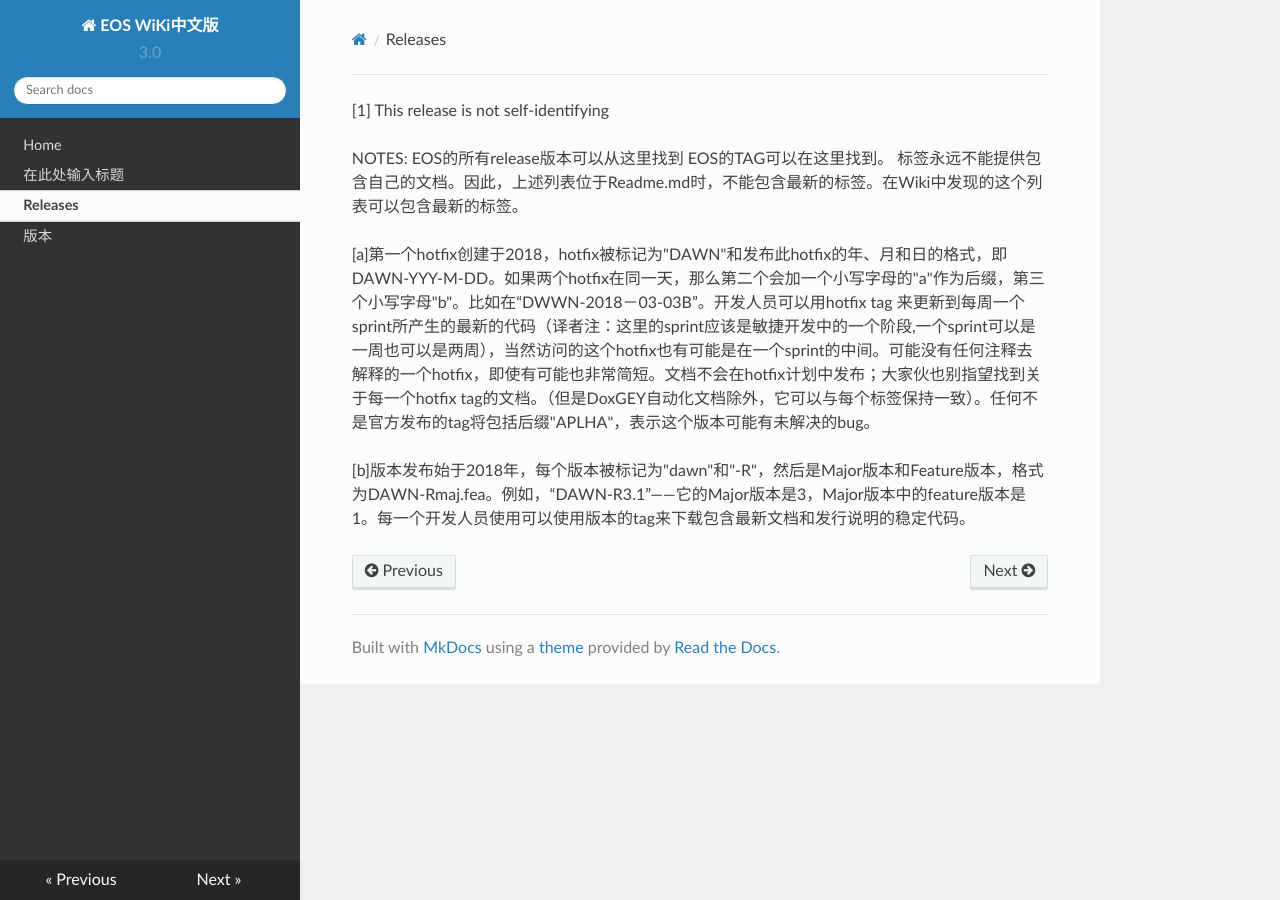
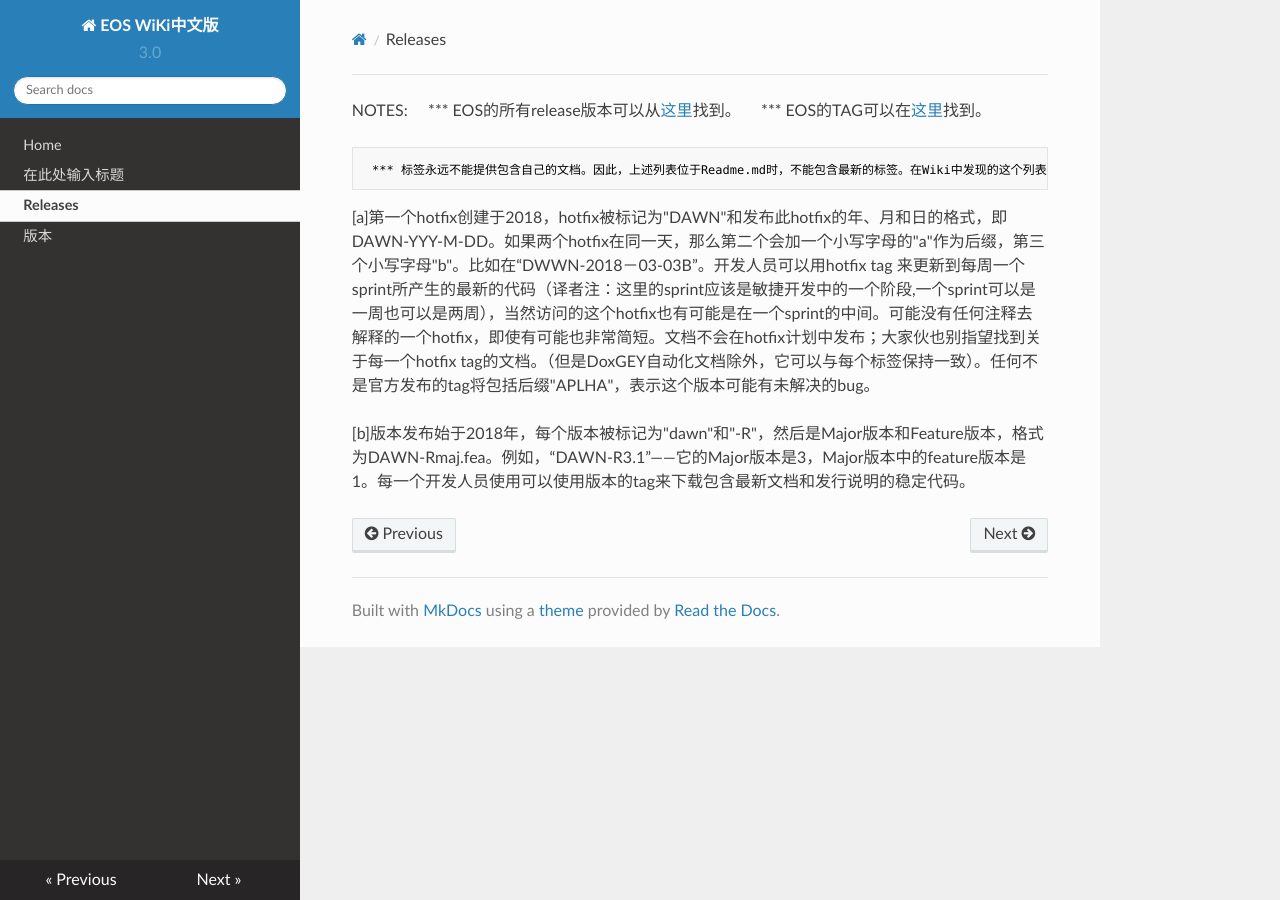
Before and after one commit to eostea/eos-wiki, an MkDocs documentation site: the page built from docs/releases.md, in a window 1280 px wide. Built offline with MkDocs 1.6.1, drawn with Linux system fonts in a browser that asks for light colours; nearby versions of some CDN libraries.

Commit message:
Update releases.md

```diff
--- a/docs/releases.md
+++ b/docs/releases.md
@@ -1,9 +1,10 @@
-[1] This release is not self-identifying
 
 NOTES:
-     EOS的所有release版本可以从这里找到
-     EOS的TAG可以在这里找到。
-	 标签永远不能提供包含自己的文档。因此，上述列表位于Readme.md时，不能包含最新的标签。在Wiki中发现的这个列表可以包含最新的标签。
+     *** EOS的所有release版本可以从[这里](https://github.com/EOSIO/eos/releases)找到。
+
+     *** EOS的TAG可以在[这里](https://github.com/EOSIO/eos/tags)找到。
+
+     *** 标签永远不能提供包含自己的文档。因此，上述列表位于Readme.md时，不能包含最新的标签。在Wiki中发现的这个列表可以包含最新的标签。
 
 [a]第一个hotfix创建于2018，hotfix被标记为"DAWN"和发布此hotfix的年、月和日的格式，即DAWN-YYY-M-DD。如果两个hotfix在同一天，那么第二个会加一个小写字母的"a"作为后缀，第三个小写字母"b"。比如在“DWWN-2018－03-03B”。开发人员可以用hotfix tag 来更新到每周一个sprint所产生的最新的代码（译者注：这里的sprint应该是敏捷开发中的一个阶段,一个sprint可以是一周也可以是两周），当然访问的这个hotfix也有可能是在一个sprint的中间。可能没有任何注释去解释的一个hotfix，即使有可能也非常简短。文档不会在hotfix计划中发布；大家伙也别指望找到关于每一个hotfix tag的文档。（但是DoxGEY自动化文档除外，它可以与每个标签保持一致）。任何不是官方发布的tag将包括后缀"APLHA"，表示这个版本可能有未解决的bug。
 
```
